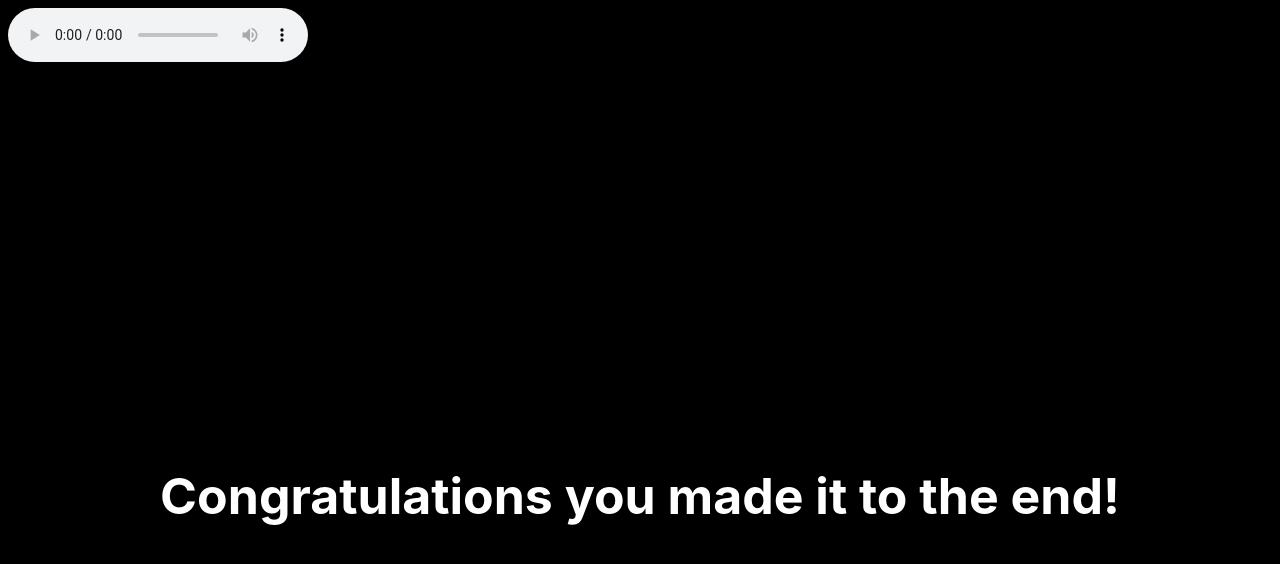
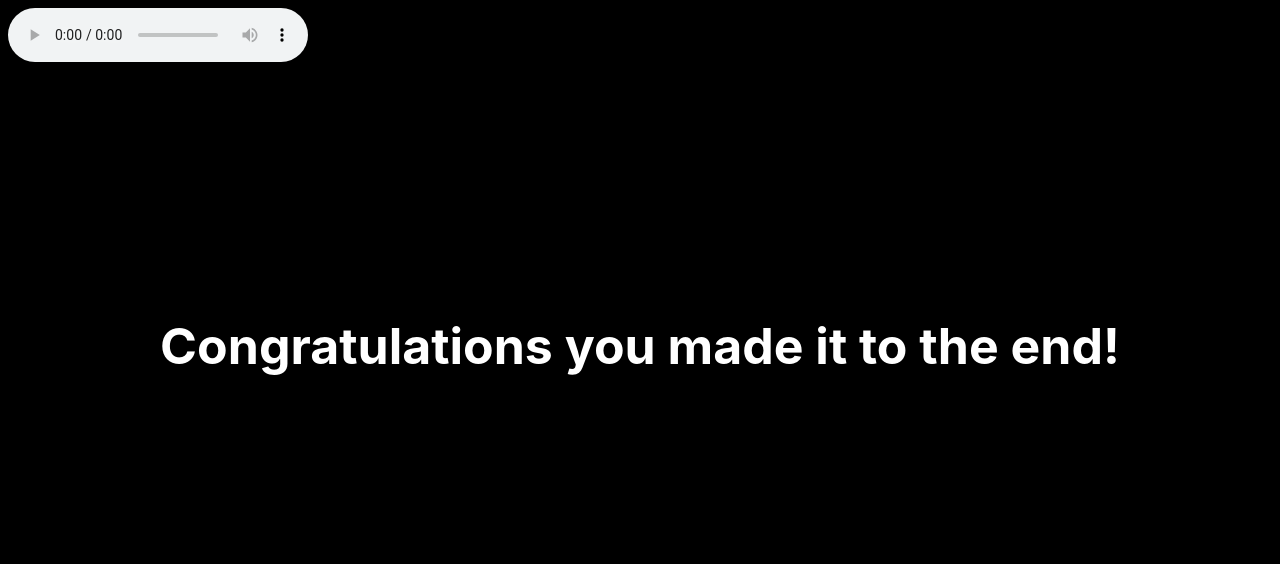
Before and after one commit to shashanksk/IE_enigma, a plain HTML site: page index.html in a window 1280 px wide. Shown: the top 564 px of the page. Drawn offline with Linux system fonts and the light colour scheme.

Commit message:
changed margin

```diff
--- a/index.html
+++ b/index.html
@@ -17,7 +17,7 @@
 </audio>
 
 
-    <p style="text-align: center; margin-top: 400px; font-family: -apple-system, BlinkMacSystemFont, 'Segoe UI', Roboto, Oxygen, Ubuntu, Cantarell, 'Open Sans', 'Helvetica Neue', sans-serif; font-size: 50px; color: white;"><b>Congratulations you made it to the end!</b> </p>
+    <p style="text-align: center; margin-top: 250px; font-family: -apple-system, BlinkMacSystemFont, 'Segoe UI', Roboto, Oxygen, Ubuntu, Cantarell, 'Open Sans', 'Helvetica Neue', sans-serif; font-size: 50px; color: white;"><b>Congratulations you made it to the end!</b> </p>
     <p style="color: white; margin-top: 1750px;">really you fell for that </p>
     <p style="color: white;">do you think crime should be legal  </p>
 
```
